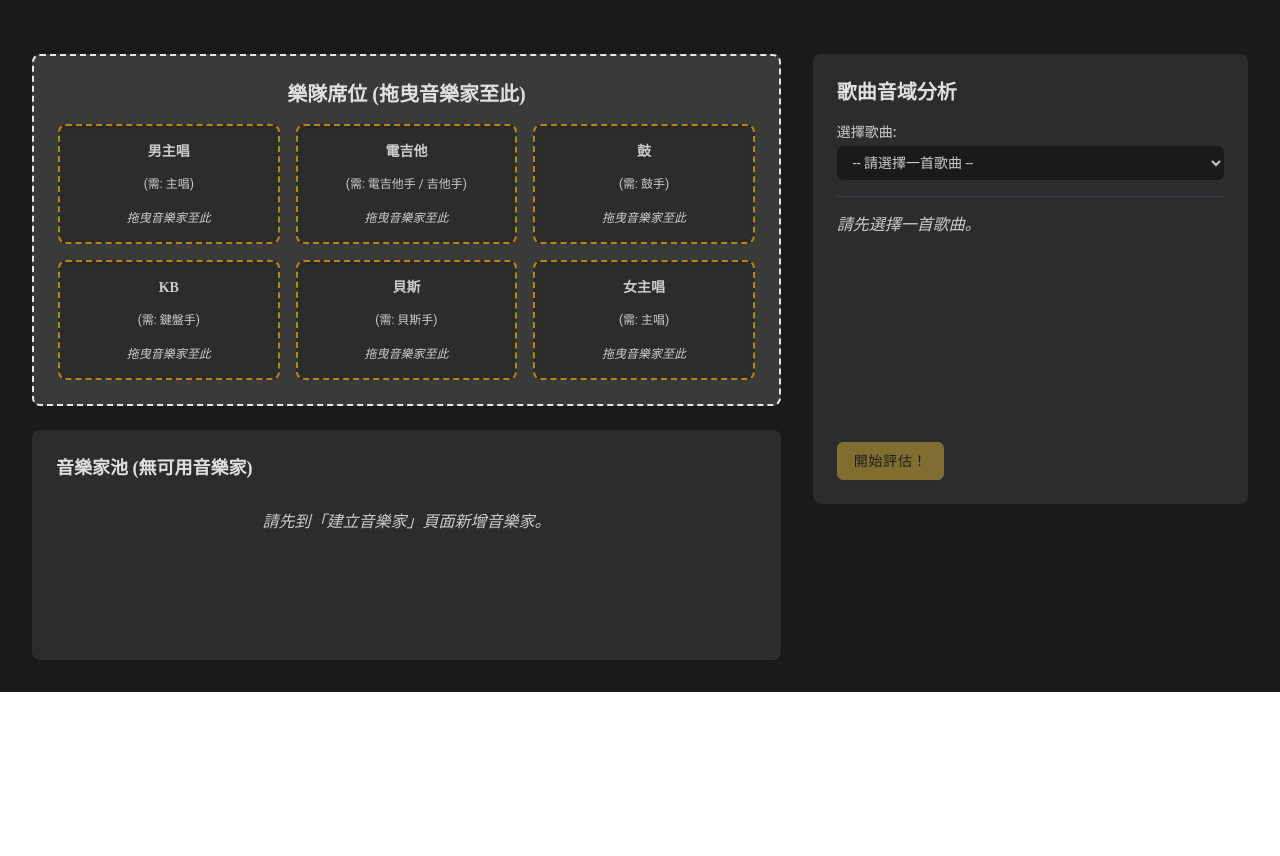
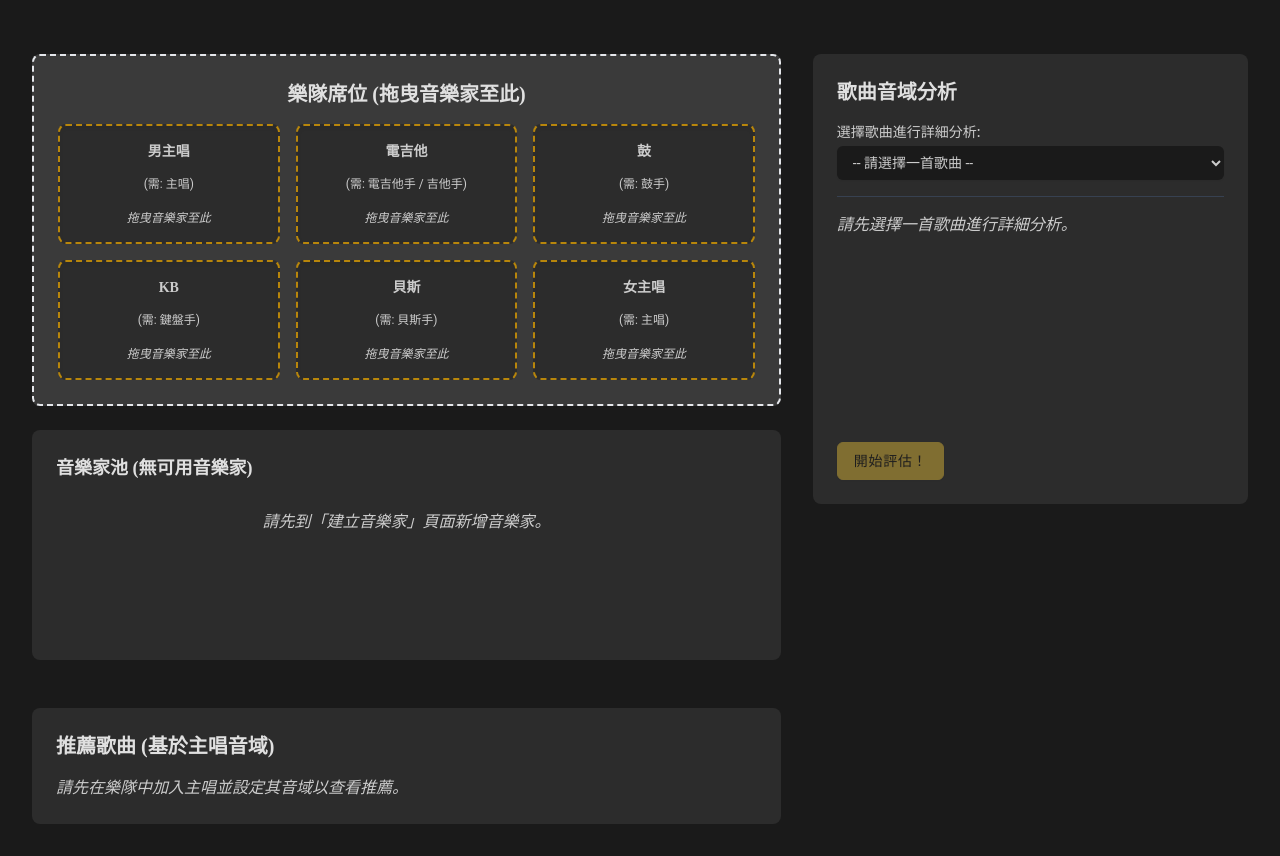
Before and after one commit to EthelHsiao/2025_React_final_project, a React (Vite) app in the folder public_frontend/: page /assemble-band in a window 1280 px wide. Shown: the part 200-1056 px from the top of the page. Before the commit the page ends 892 px from the top, so only its background shows below. Built offline with nearby package versions, Linux system fonts and the light colour scheme.

Commit message:
Add: Auto Recommand System (Fake Data)

```diff
--- a/public_frontend/src/pages/AssembleBandPage.tsx
+++ b/public_frontend/src/pages/AssembleBandPage.tsx
@@ -147,6 +147,12 @@ const DroppableBandSlot: React.FC<DroppableBandSlotProps> = ({ slot, onDropMusic
   );
 };
 
+// Defining a type for recommended song details
+interface RecommendedSongDetail {
+  song: SongDataEntry;
+  transpositionResult: TranspositionResult;
+}
+
 const AssembleBandPage: React.FC<AssembleBandPageProps> = ({ musicians }) => {
   const [bandSlots, setBandSlots] = useState<BandMemberSlot[]>(() => {
     const storedBandJson = localStorage.getItem(LOCAL_STORAGE_BAND_KEY);
@@ -175,6 +181,8 @@ const AssembleBandPage: React.FC<AssembleBandPageProps> = ({ musicians }) => {
   const [songsLoading, setSongsLoading] = useState<boolean>(true);
   const [songsError, setSongsError] = useState<string | null>(null);
 
+  const [recommendedSongDetails, setRecommendedSongDetails] = useState<RecommendedSongDetail[]>([]);
+
   useEffect(() => {
     const storableBand: StoredBandSlot[] = bandSlots.map(bs => ({
       slotDefinitionId: bs.slotDefinition.id,
@@ -202,6 +210,81 @@ const AssembleBandPage: React.FC<AssembleBandPageProps> = ({ musicians }) => {
     };
     fetchSongs();
   }, []);
+
+  useEffect(() => {
+    if (songsLoading || allSongs.length === 0) {
+      setRecommendedSongDetails([]);
+      return;
+    }
+
+    const vocalistSlot = bandSlots.find(slot =>
+      slot.musician && slot.slotDefinition.allowedRoles.includes('vocalist')
+    );
+
+    if (!vocalistSlot || !vocalistSlot.musician) {
+      setRecommendedSongDetails([]);
+      return;
+    }
+
+    const vocalist = vocalistSlot.musician;
+    const vocalInstrument = vocalist.instruments.find(inst => inst.role === 'vocalist');
+
+    if (!vocalInstrument || !vocalInstrument.preciseLowestNote || !vocalInstrument.preciseHighestNote) {
+      setRecommendedSongDetails([]);
+      return;
+    }
+
+    const vocalLowMidi = parseNoteToMidi(vocalInstrument.preciseLowestNote);
+    const vocalHighMidi = parseNoteToMidi(vocalInstrument.preciseHighestNote);
+
+    if (vocalLowMidi === null || vocalHighMidi === null) {
+      setRecommendedSongDetails([]);
+      return;
+    }
+
+    const recommendations: RecommendedSongDetail[] = [];
+    for (const song of allSongs) {
+      const songLowMidi = parseNoteToMidi(song.vocal_range.low);
+      const songHighMidi = parseNoteToMidi(song.vocal_range.high);
+
+      if (songLowMidi !== null && songHighMidi !== null) {
+        const transpositionResult = findOptimalTransposition(vocalLowMidi, vocalHighMidi, songLowMidi, songHighMidi);
+
+        // Define "not too challenging" criteria
+        // 1. Perfect fit, no issues
+        const isPerfectFit = transpositionResult.semitones === 0 &&
+                             !transpositionResult.message.includes("挑戰極限音") &&
+                             !transpositionResult.message.includes("無法完整演唱");
+        // 2. Acceptable transposition (e.g., within +/- 3 semitones) and comfortable after transposition
+        const isComfortableAfterSmallTransposition =
+            transpositionResult.semitones !== undefined &&
+            Math.abs(transpositionResult.semitones) <= 3 && // Small transposition
+            !transpositionResult.message.includes("挑戰極限音") && // No extreme notes after transposition
+            !transpositionResult.message.includes("無法完整演唱");
+
+        if (isPerfectFit || isComfortableAfterSmallTransposition) {
+          recommendations.push({ song, transpositionResult });
+        }
+      }
+    }
+    // Sort recommendations: perfect fits first, then by smallest transposition, then alphabetically by title
+    recommendations.sort((a, b) => {
+      const aIsPerfect = a.transpositionResult.semitones === 0 && !a.transpositionResult.message.includes("挑戰極限音") && !a.transpositionResult.message.includes("無法完整演唱");
+      const bIsPerfect = b.transpositionResult.semitones === 0 && !b.transpositionResult.message.includes("挑戰極限音") && !b.transpositionResult.message.includes("無法完整演唱");
+      if (aIsPerfect && !bIsPerfect) return -1;
+      if (!aIsPerfect && bIsPerfect) return 1;
+
+      const absTransA = Math.abs(a.transpositionResult.semitones ?? 0);
+      const absTransB = Math.abs(b.transpositionResult.semitones ?? 0);
+      if (absTransA !== absTransB) {
+        return absTransA - absTransB;
+      }
+      return a.song.title.localeCompare(b.song.title);
+    });
+
+    setRecommendedSongDetails(recommendations);
+
+  }, [bandSlots, allSongs, songsLoading]); // Dependencies
 
   const handleDropMusician = useCallback((droppedMusician: Musician, targetSlotId: InstrumentKey) => {
     const targetSlotDefinition = initialBandSlotDefinitions.find(def => def.id === targetSlotId);
@@ -333,6 +416,41 @@ const AssembleBandPage: React.FC<AssembleBandPageProps> = ({ musicians }) => {
                   </ul>
                 )}
               </div>
+               {/* Recommended Songs Section - NEW */}
+              <div className="bg-card rounded-lg p-6 shadow-DEFAULT mt-6">
+                <h3 className="text-xl font-serif font-semibold text-secondary mb-4">
+                  推薦歌曲 (基於主唱音域)
+                </h3>
+                {songsLoading && <p className="text-text-tertiary_light_md italic">歌曲載入中...</p>}
+                {!songsLoading && recommendedSongDetails.length === 0 &&
+                  (bandSlots.some(s => s.musician && s.slotDefinition.allowedRoles.includes('vocalist')) ?
+                    <p className="text-text-main italic">目前主唱音域無特別推薦歌曲，或主唱音域未設定。</p> :
+                    <p className="text-text-main italic">請先在樂隊中加入主唱並設定其音域以查看推薦。</p>
+                  )
+                }
+                {!songsLoading && recommendedSongDetails.length > 0 && (
+                  <ul className="space-y-3 max-h-[300px] overflow-y-auto pr-2">
+                    {recommendedSongDetails.map(({ song, transpositionResult }) => (
+                      <li
+                        key={song.title}
+                        className="p-3 bg-card-slot rounded-md shadow hover:bg-primary/10 transition-colors cursor-pointer"
+                        onClick={() => {
+                          setSelectedSong(song);
+                          setAnalysisResult(null); // Clear detailed analysis from other section
+                          // Optionally, directly run analysis for this song:
+                          // handleAnalyzeBand(); // Be careful with immediate re-render & analysis logic trigger
+                        }}
+                      >
+                        <h5 className="font-semibold text-primary_light truncate">{song.title}</h5>
+                        <p className="text-xs text-text-main">風格: {song.genre}, 原音域: {song.vocal_range.low} - {song.vocal_range.high}</p>
+                        <p className={`text-xs ${transpositionResult.semitones === 0 && !transpositionResult.message.includes("挑戰極限音") && !transpositionResult.message.includes("無法完整演唱") ? 'text-green-400' : 'text-yellow-500'}`}>
+                          建議: {transpositionResult.message}
+                        </p>
+                      </li>
+                    ))}
+                  </ul>
+                )}
+              </div>
             </section>
 
             <section className="flex-[1_1_35%] flex flex-col gap-6">
@@ -343,7 +461,7 @@ const AssembleBandPage: React.FC<AssembleBandPageProps> = ({ musicians }) => {
                   </h3>
                   <div className="mb-4">
                     <label htmlFor="song-select" className="block text-sm font-medium text-text-main mb-1">
-                      選擇歌曲:
+                      選擇歌曲進行詳細分析:
                     </label>
                     {songsLoading && <p className="text-text-tertiary_light_md italic">歌曲載入中...</p>}
                     {songsError && <p className="text-red-500 text-sm">{songsError}</p>}
@@ -396,7 +514,7 @@ const AssembleBandPage: React.FC<AssembleBandPageProps> = ({ musicians }) => {
                     )
                   ) : (
                      <p className="text-text-main italic mt-4 pt-4 border-t border-gray-700">
-                      請先選擇一首歌曲。
+                      請先選擇一首歌曲進行詳細分析。
                     </p>
                   )}
                 </div>
```
